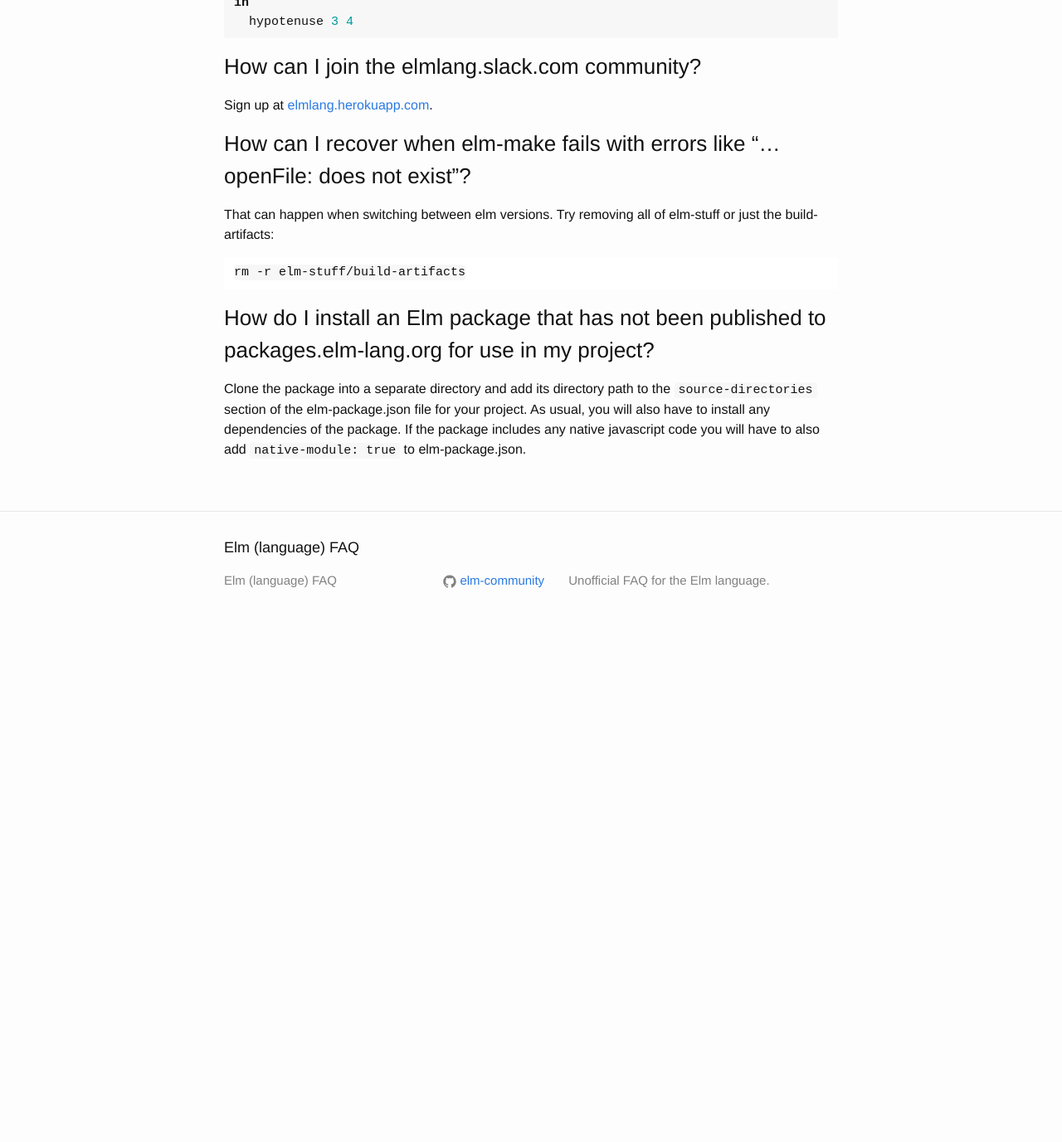
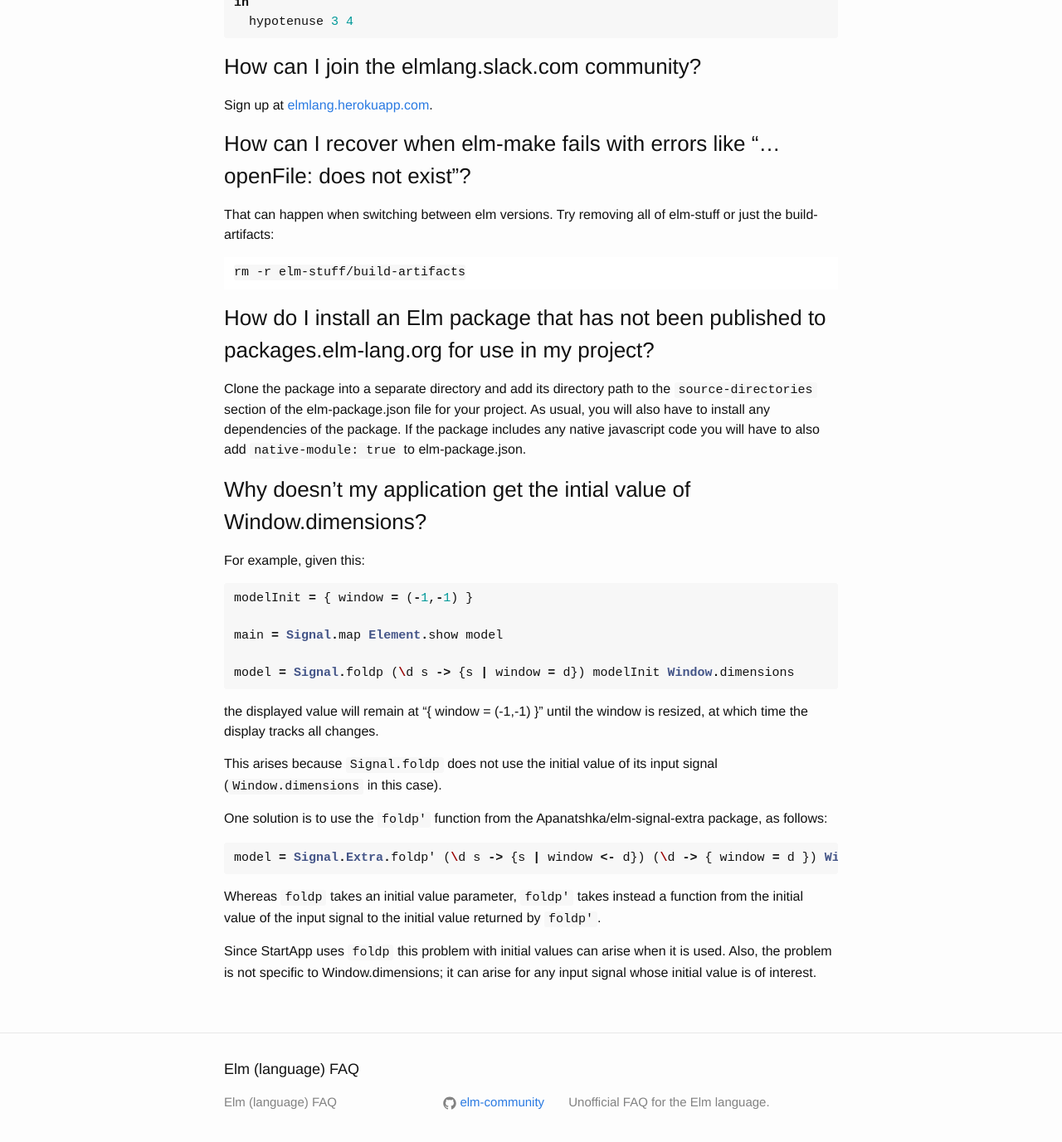
Before and after one commit to gunnarahlberg/elm-faq, a Jekyll site: the page built from index.md, in a window 1280 px wide and 1400 px high, scrolled down 3496 px. Shown: the top 1377 px of the window at 83% size. Built offline with Jekyll 4.4.1, drawn with Linux system fonts in a browser that asks for light colours; before the commit the page ends 4267 px from its top, so only the background shows below that.

Commit message:
Add item about foldp' as solution to problem with initial value of input signal.

```diff
--- a/index.md
+++ b/index.md
@@ -147,3 +147,29 @@
 ### How do I install an Elm package that has not been published to packages.elm-lang.org for use in my project?
 
 Clone the package into a separate directory and add its directory path to the `source-directories` section of the elm-package.json file for your project. As usual, you will also have to install any dependencies of the package. If the package includes any native javascript code you will have to also add `native-module: true` to elm-package.json.
+
+### Why doesn't my application get the intial value of Window.dimensions?
+
+For example, given this:
+
+{% highlight haskell %}
+modelInit = { window = (-1,-1) }
+
+main = Signal.map Element.show model
+
+model = Signal.foldp (\d s -> {s | window = d}) modelInit Window.dimensions
+{% endhighlight %}
+
+the displayed value will remain at "{ window = (-1,-1) }" until the window is resized, at which time the display tracks all changes.
+
+This arises because `Signal.foldp` does not use the initial value of its input signal (`Window.dimensions` in this case).
+
+One solution is to use the `foldp'` function from the Apanatshka/elm-signal-extra package, as follows:
+
+{% highlight haskell %}
+model = Signal.Extra.foldp' (\d s -> {s | window <- d}) (\d -> { window = d }) Window.dimensions
+{% endhighlight %}
+
+Whereas `foldp` takes an initial value parameter, `foldp'` takes instead a function from the initial value of the input signal to the initial value returned by `foldp'`.
+
+Since StartApp uses `foldp` this problem with initial values can arise when it is used. Also, the problem is not specific to Window.dimensions; it can arise for any input signal whose initial value is of interest.
```
